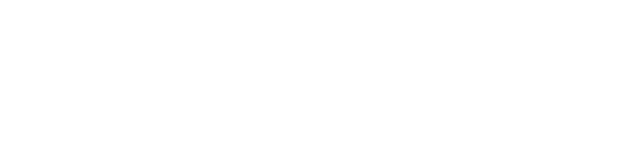
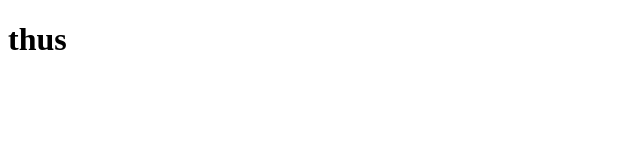
Before and after one commit to vasu-goswami-25/Project2, a plain HTML site: page index.html in a window 1280 px wide. Shown: the whole page, without its empty margins (0-640 px from the left). Drawn offline with Linux system fonts and the light colour scheme.

Commit message:
changes in indexx

```diff
--- a/index.html
+++ b/index.html
@@ -4,8 +4,10 @@
     <meta charset="UTF-8">
     <meta name="viewport" content="width=device-width, initial-scale=1.0">
     <title>Day-29</title>
+
 </head>
 <body>
+    <h1>thus</h1>
 
 
 </body>
```
